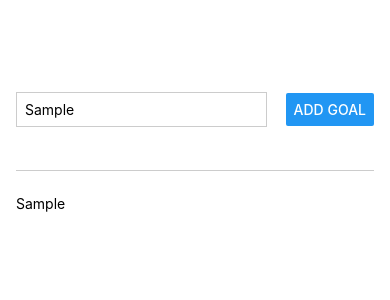
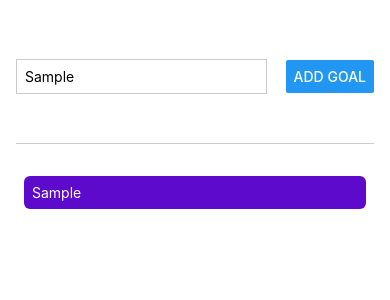
Before and after one commit to mohitkhatri06/react-native-first-app, a React Native app: screen / in a window 390 px wide. Both pictures are taken after typing "Sample" into the empty fields and a click on the button "ADD GOAL". Shown: the top 300 px of the page. Built offline with nearby package versions, Linux system fonts and the light colour scheme.

Commit message:
added FlatList for scroll

```diff
--- a/App.js
+++ b/App.js
@@ -1,4 +1,12 @@
-import { StyleSheet, Text, View, Button, TextInput } from 'react-native';
+import {
+   StyleSheet,
+   Text,
+   View,
+   Button,
+   TextInput,
+   ScrollView,
+   FlatList,
+} from 'react-native';
 import { useState } from 'react';
 
 export default function App() {
@@ -11,7 +19,7 @@
    function addGoalHandler() {
       setCourseGoals((currentCourseGoals) => [
          ...currentCourseGoals,
-         enteredGoalText,
+         { text: enteredGoalText, key: Math.random().toString() },
       ]);
    }
 
@@ -26,7 +34,18 @@
             <Button title='Add Goal' onPress={addGoalHandler} />
          </View>
          <View style={styles.goalsContainer}>
-            {courseGoals.map((goal) => <Text key={goal}>{goal}</Text>)}
+            <FlatList
+               data={courseGoals}
+               renderItem={(itemData) => {
+                  return (
+                     <View style={styles.goalItem}>
+                        <Text style={styles.goalText}>
+                           {itemData.item.text}
+                        </Text>
+                     </View>
+                  );
+               }}
+            />
          </View>
       </View>
    );
@@ -35,7 +54,7 @@
 const styles = StyleSheet.create({
    appContainer: {
       flex: 1,
-      padding: 50,
+      padding: 10,
       paddingHorizontal: 16,
    },
    inputContainer: {
@@ -57,4 +76,14 @@
    goalsContainer: {
       flex: 5,
    },
+   goalItem: {
+      margin: 8,
+      padding: 8,
+      borderRadius: 6,
+      backgroundColor: '#5e0acc',
+      color: 'white',
+   },
+   goalText: {
+      color: 'white',
+   },
 });
```
